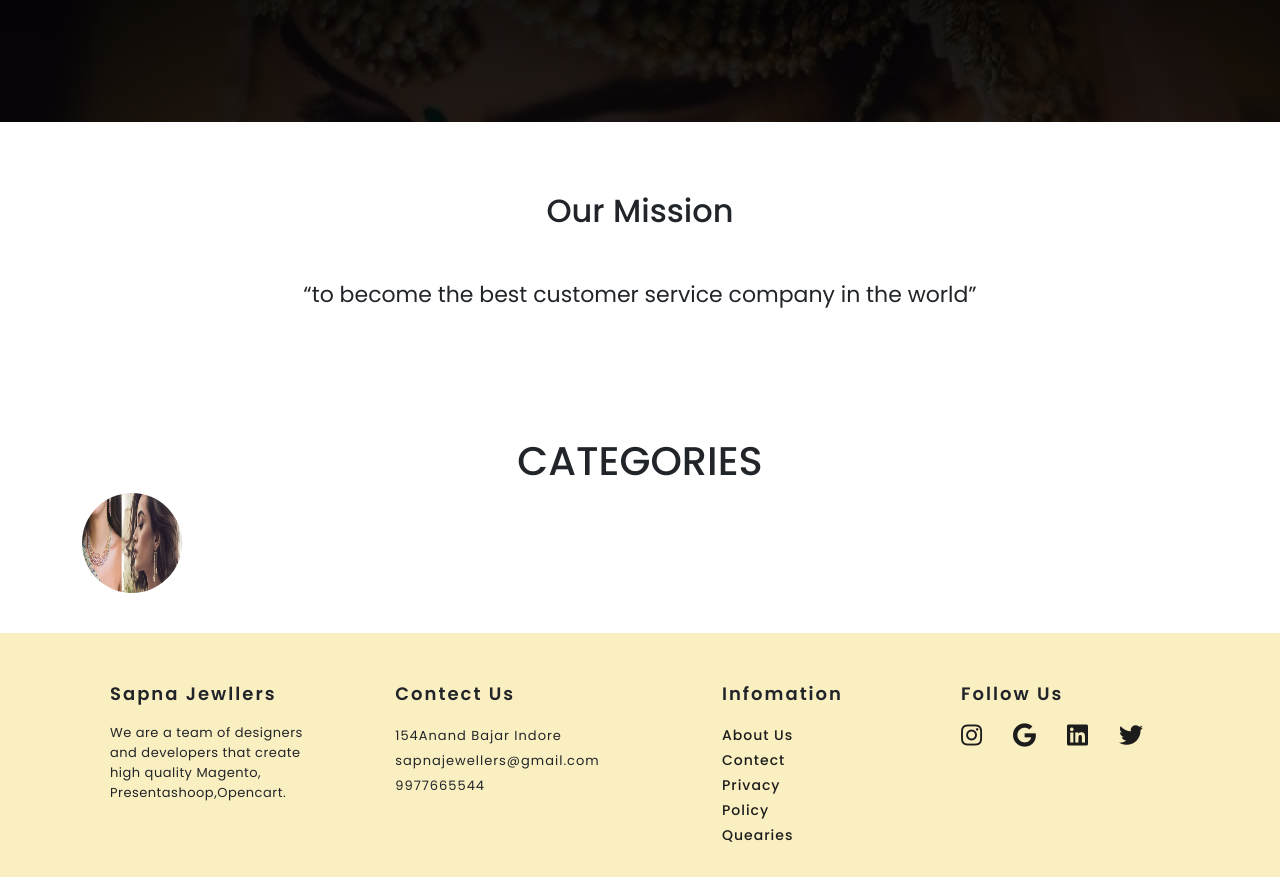
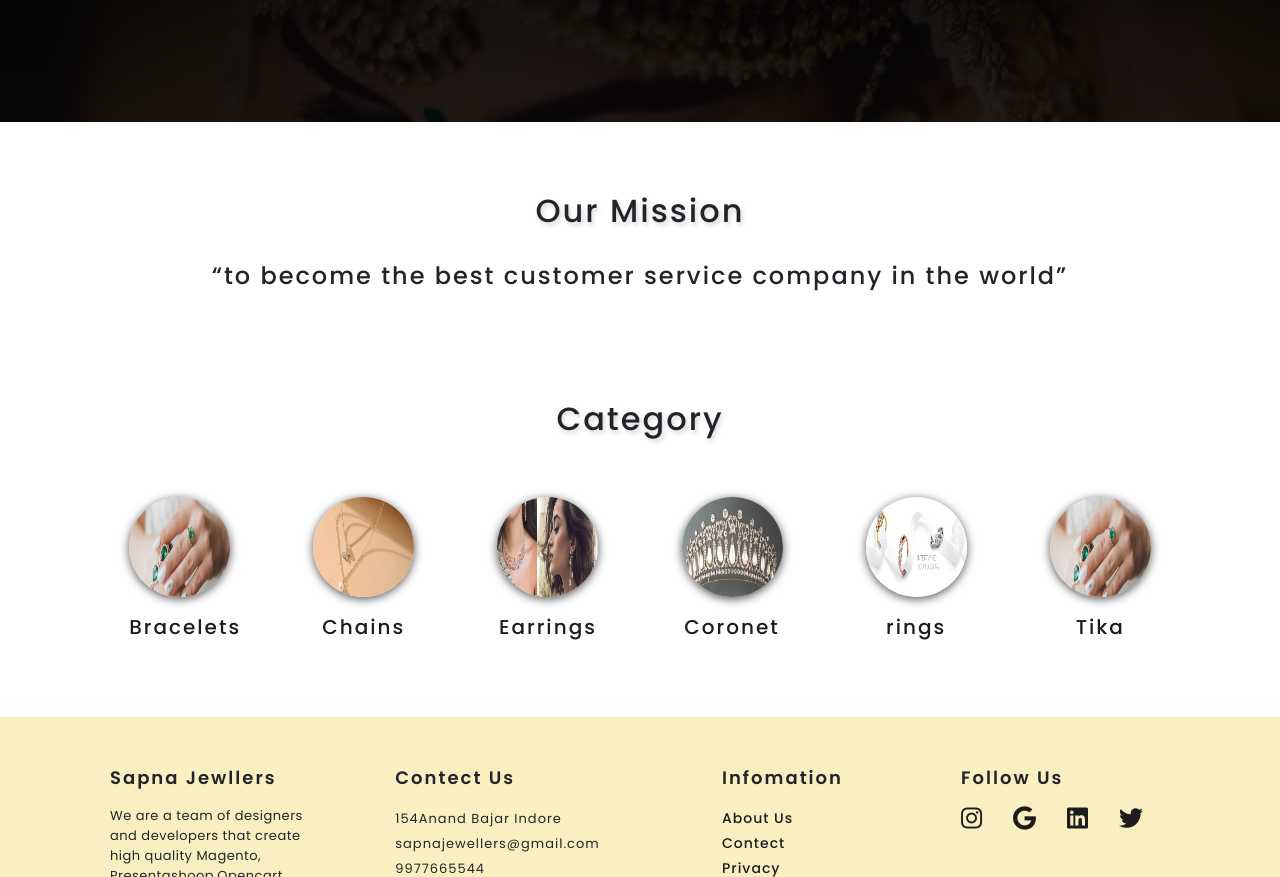
Before and after one commit to shailendra153/new, an Angular app: page / in a window 1280 px wide. Shown: the part 740-1617 px from the top of the page. Built offline with nearby package versions, Linux system fonts and the light colour scheme.

Commit message:
ADDING HOME PAGE and style

```diff
--- a/src/app/customer/home/home.component.css
+++ b/src/app/customer/home/home.component.css
@@ -25,22 +25,11 @@
 .content{
   height: 100vh;
   width: 100vw;
-  /* background-color: #000; */
   position: relative;
 }
-/* .content::before{
-  content: "";
-  position: absolute;
-  top: 0;
-  left: 0;
-  height: 100%;
-  width: 100%;
-  background-color: rgba(44, 44, 44, 0.13);
-  backdrop-filter: blur(5px);
 
-} */
 .text {
-  /* background-color: rgb(243, 154, 154); */
+
   background-repeat: no-repeat;
   background-size: cover;
   text-align: center;
@@ -61,21 +50,73 @@
 }
 .mission {
   text-align: center;
-  padding: 70px;
+  padding: 70px 0;
+}
+.mission h2{
+  text-shadow: 2px 3px 4px rgba(121, 120, 120, 0.288);
+  font-size: 32px;
+  letter-spacing: 2px;
 }
 .mission p{
-    padding: 40px;
-    font-size: 22px;
+    padding: 20px;
+    letter-spacing: 2px;
+    font-weight: 500;
+    font-size: 24px;
 }
-.category h1{
+/* .category h1{
 text-align: center;
+} */
+.category-heading{
+  text-align:center;
+  padding: 0 0 50px 0;
 }
-.col-2 img{
-  height: 100px;
-  width: 100px;
-   border-radius: 50%;
-   -webkit-border-radius: 50%;
-   -moz-border-radius: 50%;
-   -ms-border-radius: 50%;
-   -o-border-radius: 50%;
+.category-heading h2{
+  text-shadow: 2px 3px 4px rgba(121, 120, 120, 0.288);
+  font-size: 32px;
+  letter-spacing: 2px;
 }
+.categories{
+  justify-content:space-evenly;
+  /* align-items: center; */
+}
+.category-img
+{
+  height:100px;
+  width: 125px;
+  text-align: center;
+}
+.category-img a{
+  text-decoration: none;
+}
+.category-img a:hover img{
+  transition: all 0.5s ease-out;
+  transform:scale(1.2);
+  -webkit-transform:scale(1.2);
+  -moz-transform:scale(1.2);
+  -ms-transform:scale(1.2);
+  -o-transform:scale(1.2);
+  -webkit-transition: all 0.5s ease-out;
+  -moz-transition: all 0.5s ease-out;
+  -ms-transition: all 0.5s ease-out;
+  -o-transition: all 0.5s ease-out;
+}
+.category-img span{
+  color: var(--dark);
+  font-weight: 500;
+  font-size:20px;
+  letter-spacing: 2px;
+}
+.category-img img {
+  height: 100%;
+  width: 100%;
+  border-radius:50%;
+  -webkit-border-radius:50%;
+  -moz-border-radius:50%;
+  -ms-border-radius:50%;
+  -o-border-radius:50%;
+  box-shadow: 0 2px 10px rgba(0, 0, 0, 0.676);
+  margin-bottom: 15px;
+}
+.category-block{
+  padding:0 0 80px 0;
+}
--- a/src/app/customer/home/home.component.html
+++ b/src/app/customer/home/home.component.html
@@ -1,18 +1,54 @@
 <div class="content banner">
   <div class="logo">
-    <img class="img-fluid" src="../../../assets/images/hero1.png"/>
+    <img class="img-fluid" src="../../../assets/images/hero1.png" />
   </div>
   <div class="container text">
     <h1>SAPNA JEWELLERS</h1>
   </div>
 </div>
 <div class="container mission">
-<h2>Our Mission</h2>
-<p> “to become the best customer service company in the world”</p>
+  <h2>Our Mission</h2>
+  <p>“to become the best customer service company in the world”</p>
 </div>
-<div class="container category">
-<h1>CATEGORIES</h1>
-<div class="row">
-  <div class="col-2">
-  <img class="img-fluid" src="../../../assets/images/Earrings_banner.png">
+
+<div class="container category-block">
+  <div class="category-heading">
+    <h2>Category</h2>
+  </div>
+  <div class="row categories">
+    <div class="col-2 category-img">
+      <a href="#">
+        <img src="../../../assets/images/bracelets.png" alt="category image">
+        <span>Bracelets</span>
+      </a>
+    </div>
+    <div class="col-2 category-img">
+      <a href="#">
+        <img src="../../../assets/images/chains_banner.png" alt="category image">
+        <span>Chains</span>
+      </a>
+    </div>
+    <div class="col-2 category-img">
+      <a href="#">
+      <img src="../../../assets/images/Earrings_banner.png" alt="category image">
+      <span>Earrings</span>
+      </a>
+    </div>
+    <div class="col-2 category-img">
+      <a href="#">
+        <img src="../../../assets/images/coronet-banner.png" alt="category image">
+        <span>Coronet</span>
+      </a>
+    </div>
+    <div class="col-2 category-img">
+      <a href="#">
+        <img src="../../../assets/images/rings_banner.png" alt="category image">
+        <span>rings</span>
+      </a>
+    </div>
+    <div class="col-2 category-img">
+      <a href="#"><img src="../../../assets/images/bracelets.png" alt="category image"></a>
+      <span>Tika</span>
+    </div>
+  </div>
 </div>
```
